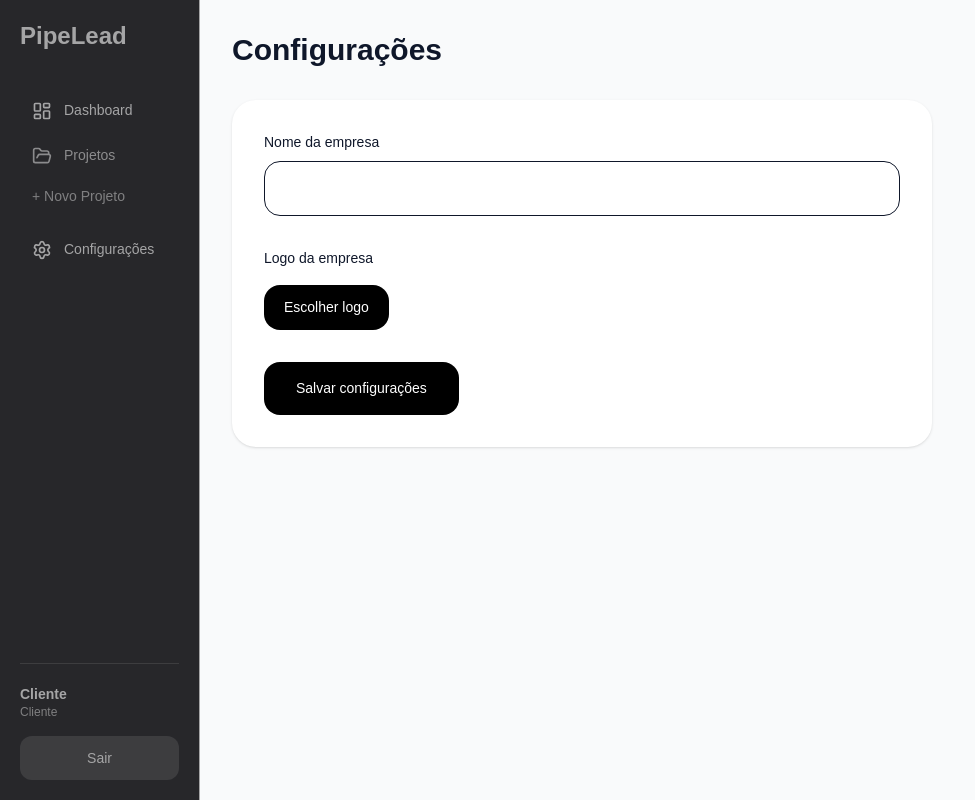
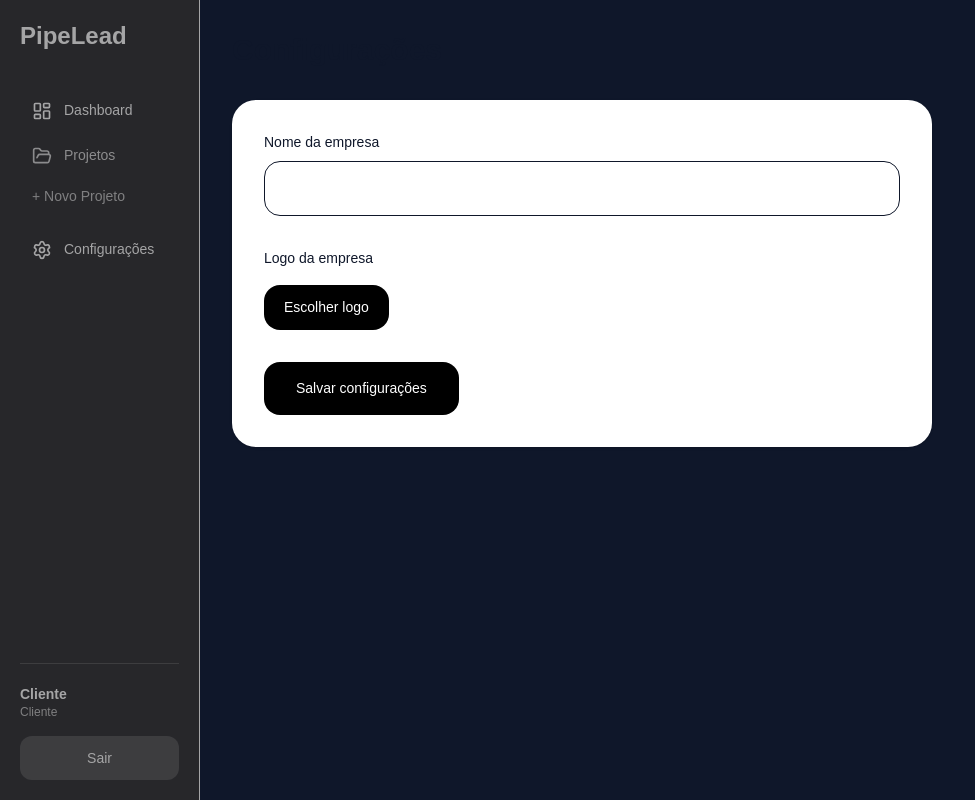
Before and after one commit to avaleadoficial/pipelead2, a Next.js app: page /configuracoes in a window 1280 px wide. Shown: the whole page, without its empty margins (0-975 px from the left). Built offline with nearby package versions, Linux system fonts and the light colour scheme.

Commit message:
Update page.tsx

```diff
--- a/app/configuracoes/page.tsx
+++ b/app/configuracoes/page.tsx
@@ -109,7 +109,7 @@ export default function ConfiguracoesPage() {
     <main
   className="flex min-h-screen"
   style={{
-    backgroundColor: "#f9fafb",
+    backgroundColor: "#0f172a",
     color: "#0f172a",
   }}
 >
```
